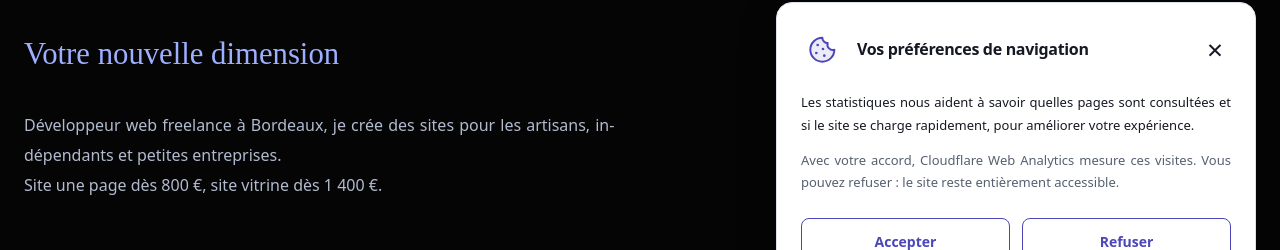
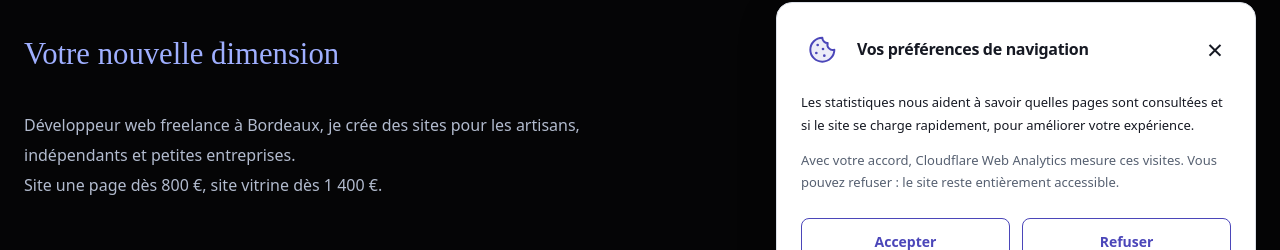
Before and after one commit to GARNIER-Emmanuel/Lunaas, an Angular app: page / in a window 1280 px wide. Shown: the part 451-701 px from the top of the page. Built offline with nearby package versions, Linux system fonts and the light colour scheme; a web font is replaced by a local one.

Commit message:
style: restore natural text alignment

```diff
--- a/src/styles.css
+++ b/src/styles.css
@@ -241,23 +241,6 @@ section[id],
   margin-top: 1rem;
 }
 
-.hero-description,
-.section-description,
-.lead,
-.offer-description,
-.scope-note,
-.plan-description,
-.plan-note,
-.maintenance-terms p,
-#faq details p,
-.consent-description,
-.form-help,
-.legal-content p,
-.legal-content li {
-  text-align: justify;
-  hyphens: auto;
-}
-
 .legal-content ul {
   padding-left: 1.5rem;
   list-style: disc;
```
